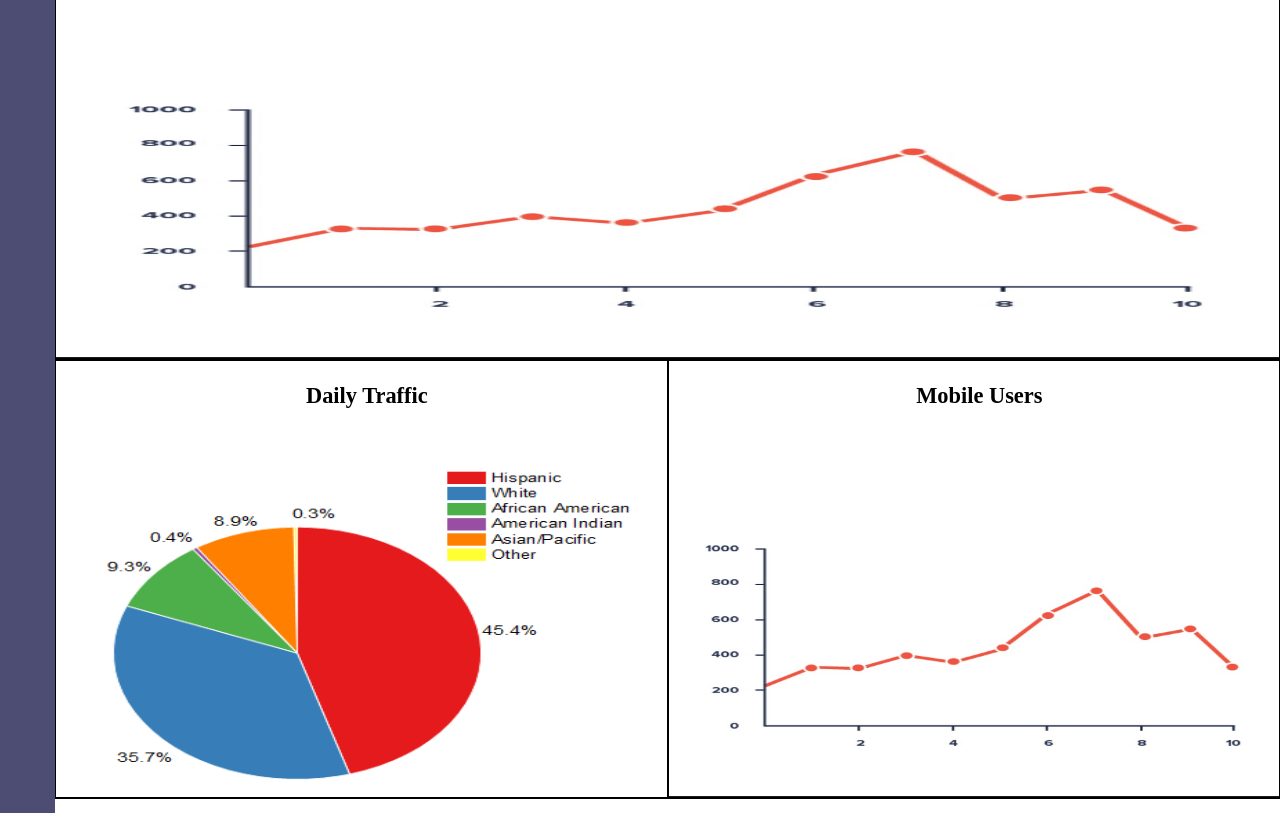
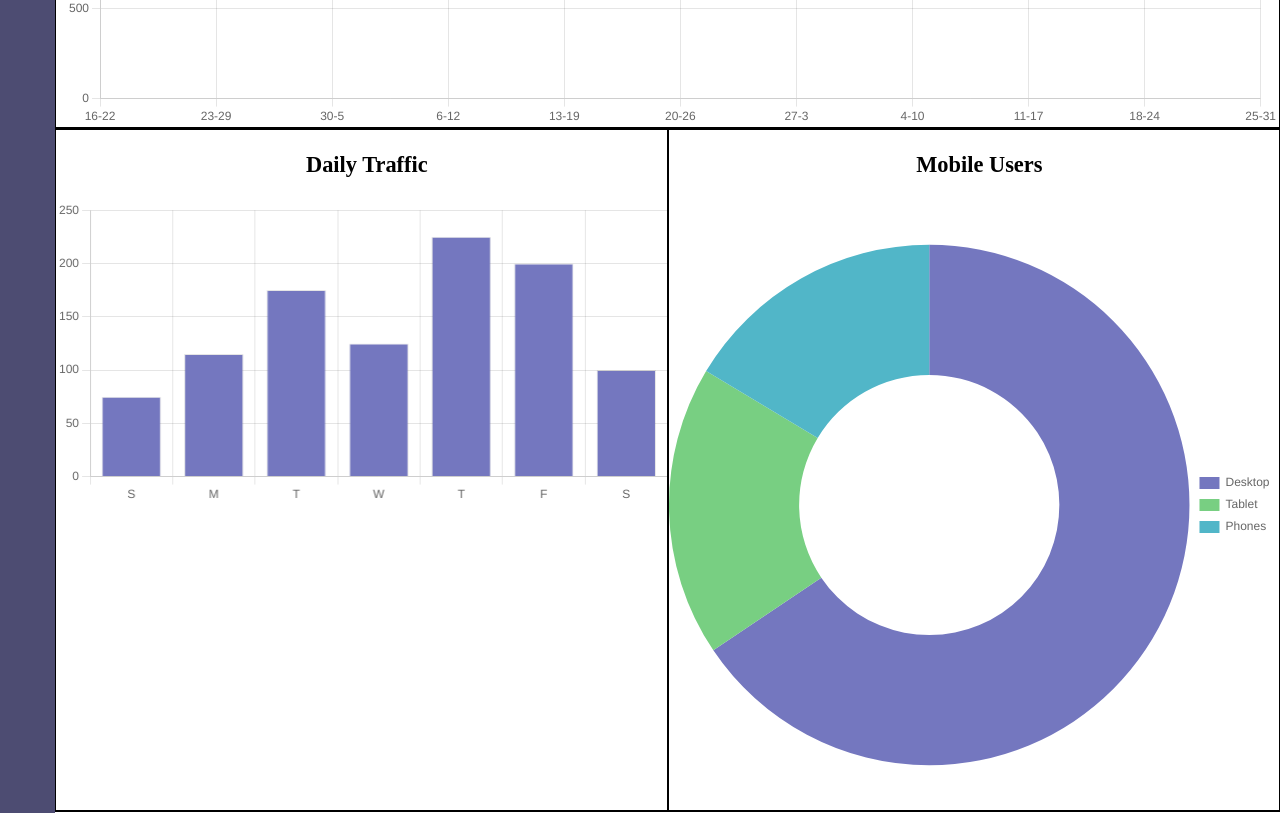
Before and after one commit to Ben-con/Tech-degree-project-7, a plain HTML site: page index.html in a window 1280 px wide. Shown: the part 640-1453 px from the top of the page. Drawn offline with Linux system fonts and the light colour scheme.

Commit message:
added charts

```diff
--- a/app.js
+++ b/app.js
@@ -1,15 +1,11 @@
 const alert = document.getElementById('banner')
 const trafficCanvas = document.getElementById('traffic-chart')
-
-let trafficChart = new Chart(trafficCanvas, {
-    type: 'line',
-    data: trafficData,
-    options: trafficOptions
- });
+const dailyBar = document.getElementById('bar')
+const mobile = document.getElementById('pie')
 
 let trafficData = {
     labels:["16-22","23-29","30-5","6-12","13-19","20-26","27-3","4-10","11-17","18-24","25-31"],
-    dataSets:[{
+    datasets:[{
         data: [750, 1250, 1000, 2000, 1500, 1750, 1250, 1850, 2250, 1500,
             2500],
             backgroundColor: 'rgba(116, 119, 191, .3)',
@@ -36,6 +32,82 @@ let trafficOptions = {
             };
 
 
+            let trafficChart = new Chart(trafficCanvas, {
+                type: 'line',
+                data: trafficData,
+                options: trafficOptions
+             });
+
+
+
+
+  const dailyData = {
+                labels: ["S", "M", "T", "W", "T", "F", "S"],
+                datasets: [{
+                label: '# of Hits',
+                data: [75, 115, 175, 125, 225, 200, 100],
+                backgroundColor: '#7477BF',
+                borderWidth: 1
+                }]
+                };
+                const dailyOptions = {
+                scales: {
+                y: {
+                beginAtZero: true
+                }
+                },
+                plugins: {
+                legend: {
+                display: false
+                }
+                }
+                };
+
+
+
+                let dailyChart = new Chart(dailyBar, {
+                    type: 'bar',
+                    data: dailyData,
+                    options: dailyOptions
+                    });
+
+
+
+
+
+     const mobileData = {
+                        labels: ["Desktop", "Tablet", "Phones"],
+                        datasets: [{
+                        label: '# of Users',
+                        data: [2000, 550, 500],
+                        borderWidth: 0,
+                        backgroundColor: [
+                        '#7477BF',
+                        '#78CF82',
+                        '#51B6C8'
+                        ]
+                        }]
+                        };
+
+
+                        const mobileOptions = {
+                            plugins: {
+                            legend: {
+                            position: 'right',
+                            labels: {
+                            boxWidth: 20,
+                            fontStyle: 'bold'
+                            }
+                            }
+                            }
+                            };
+
+
+                            let mobileChart = new Chart(mobile, {
+                                type: 'doughnut',
+                                data: mobileData,
+                                options: mobileOptions
+                                });
 
 
 // ------------------------- Making alert banner ----------------------
--- a/css/styles.css
+++ b/css/styles.css
@@ -20,6 +20,7 @@ header h1{
     margin-right: auto;
     margin-left: .5em;
     color: white;
+    font-size: 1rem;
 }
 .svg-div{
     border-right: 1px white solid;
@@ -31,6 +32,8 @@ header .svg-image{
     width: 2em;
     margin: .5em 1em 0 0;
     filter:  invert(100%) sepia(100%) saturate(0%) hue-rotate(288deg) brightness(102%) contrast(102%);
+    margin-bottom: 1em
+    ;
 }
 
 .student h3{
@@ -163,6 +166,8 @@ width: 30%;
     flex-direction: column;
     align-items: center;
     border: 1px black solid;
+    width: 100%;
+
 }
 .daily{
     display: flex;
@@ -279,7 +284,7 @@ align-content: center;
 
 .member-text{
     text-align: center;
-    font-size: 1.5rem;
+    font-size: 1.2rem;
     width: 80%;
 }
 
@@ -321,7 +326,7 @@ height: auto;
 }
 
 .form-field,.main-button,.form-area{
-    font-size: 2rem;
+    font-size: 1.5rem;
     padding: .5rem;
     margin-top: 2rem;
 }
@@ -357,6 +362,8 @@ height: auto;
     flex-wrap: wrap;
     margin-right: 2rem;
 
+    margin-bottom: .5rem;
+
 }
 span{
     flex-basis: 20%;
@@ -383,7 +390,7 @@ span{
     margin: 0 auto;
     width: 40%;
     margin-bottom: 3rem;
-    font-size: 2.5rem;
+    font-size: 2rem;
     padding: 1.5rem;
     color: white;
     border: 2px lightsteelblue solid;
@@ -391,7 +398,7 @@ span{
 }
 .notify{
     margin-left: 1.5rem;
-    font-size: 1.7rem;
+    font-size: 1rem;
 }
 
 .save-button{
--- a/index.html
+++ b/index.html
@@ -46,21 +46,18 @@
             </ol>
         </div>
         <div class="widget-container">
-            <canvas id="traffic-chart" width="400" height="400"></canvas>
-            <img src="images/line-graph-1-what-is.jpeg" class='placeholder'>
+            <canvas id="traffic-chart"></canvas>
         </div>
     </section>
 
     <section class="daily">
         <div class="widget-half">
             <h3>Daily Traffic</h3>
-            <img src="images/2D_B_W_Pie_Chart_1.png" class='placeholder'>
-            <!-- <canvas id="bar"></canvas> -->
+            <canvas id="bar"></canvas>
         </div>
         <div class="widget-half">
             <h3>Mobile Users</h3>
-            <img src="images/line-graph-1-what-is.jpeg" class='placeholder'>
-            <!-- <canvas id="pie"></canvas> -->
+            <canvas id="pie"></canvas>
         </div>
     </section>
 
@@ -223,9 +220,9 @@
 </section>
 </div>
     </main>
-    <script src="app.js"></script>
     <script src="package/dist/chart.js">
     let myChart = new Chart(ctx);
     </script>
+    <script src="app.js"></script>
 </body>
 </html>
```
Also changed, not shown: 1 other file.
